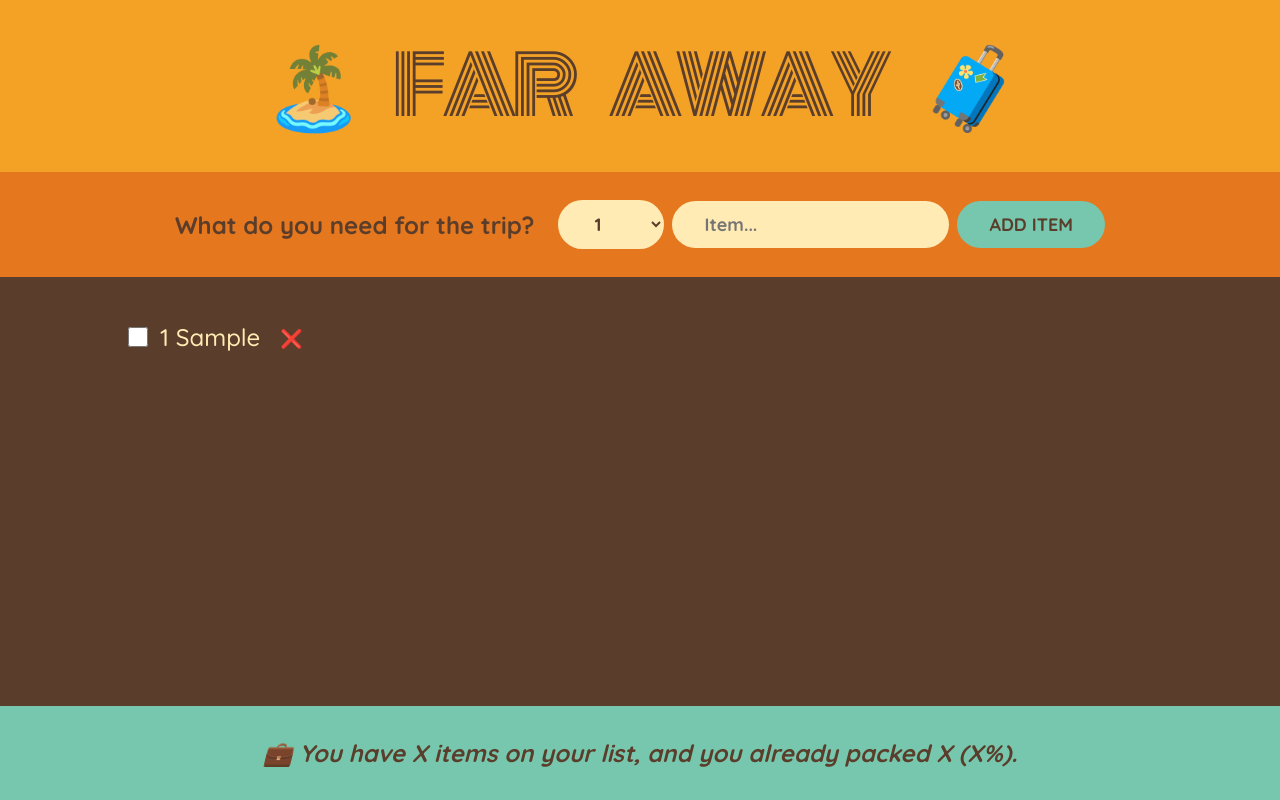
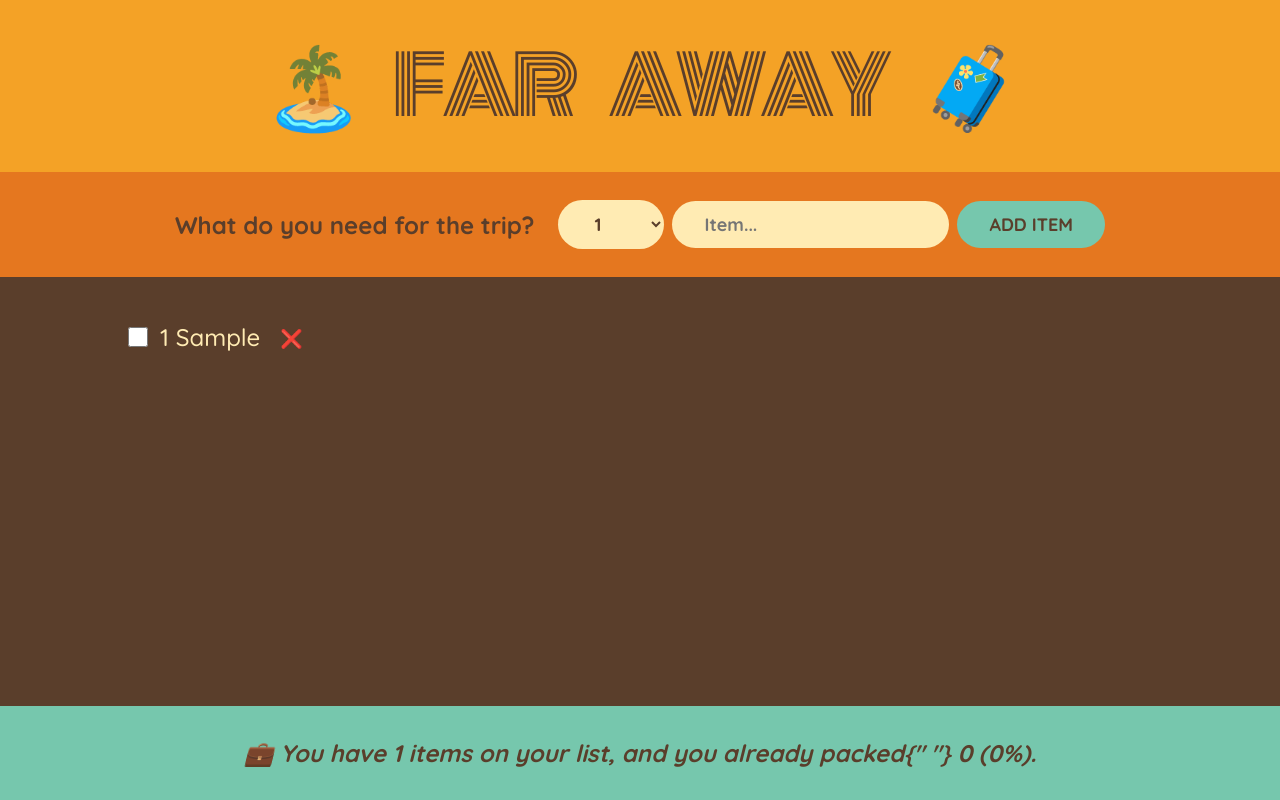
Before and after one commit to davoodjavidi/travel-list, a React (Create React App) app: page / in a window 1280 px wide. Both pictures are taken after typing "Sample" into the empty fields and a click on the button "ADD ITEM". Built offline with nearby package versions, Linux system fonts and the light colour scheme.

Commit message:
showing stats in the footer

```diff
--- a/src/App.js
+++ b/src/App.js
@@ -35,7 +35,7 @@
         onDeleteItem={handleDeleteItem}
         onToggleItem={handleToggleItem}
       />
-      <Stats />
+      <Stats items={items} />
     </div>
   );
 }
@@ -115,10 +115,25 @@
   );
 }
 
-function Stats() {
+function Stats({ items }) {
+  if (!items.length)
+    return (
+      <p className="stats">
+        <em>There is no item in the packing list.</em>
+      </p>
+    );
+
+  const numItems = items.length;
+  const packedItem = items.filter((item) => item.packed === true).length;
+  const percentage = Math.round((packedItem / numItems) * 100);
   return (
     <footer className="stats">
-      <em> 💼 You have X items on your list, and you already packed X (X%).</em>
+      <em>
+        {percentage === 100
+          ? "You got everything! ready to go"
+          : `💼 You have ${numItems} items on your list, and you already packed{" "}
+          ${packedItem} (${percentage}%).`}
+      </em>
     </footer>
   );
 }
```
